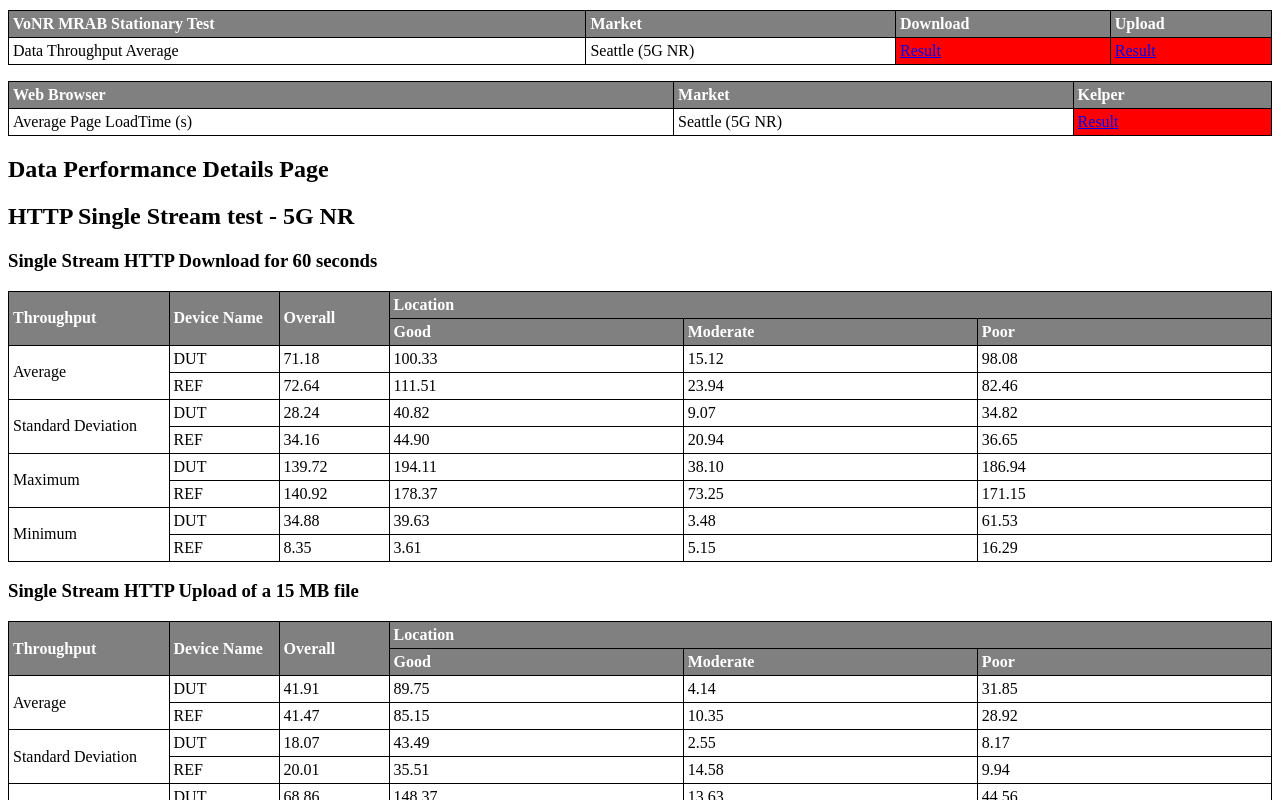
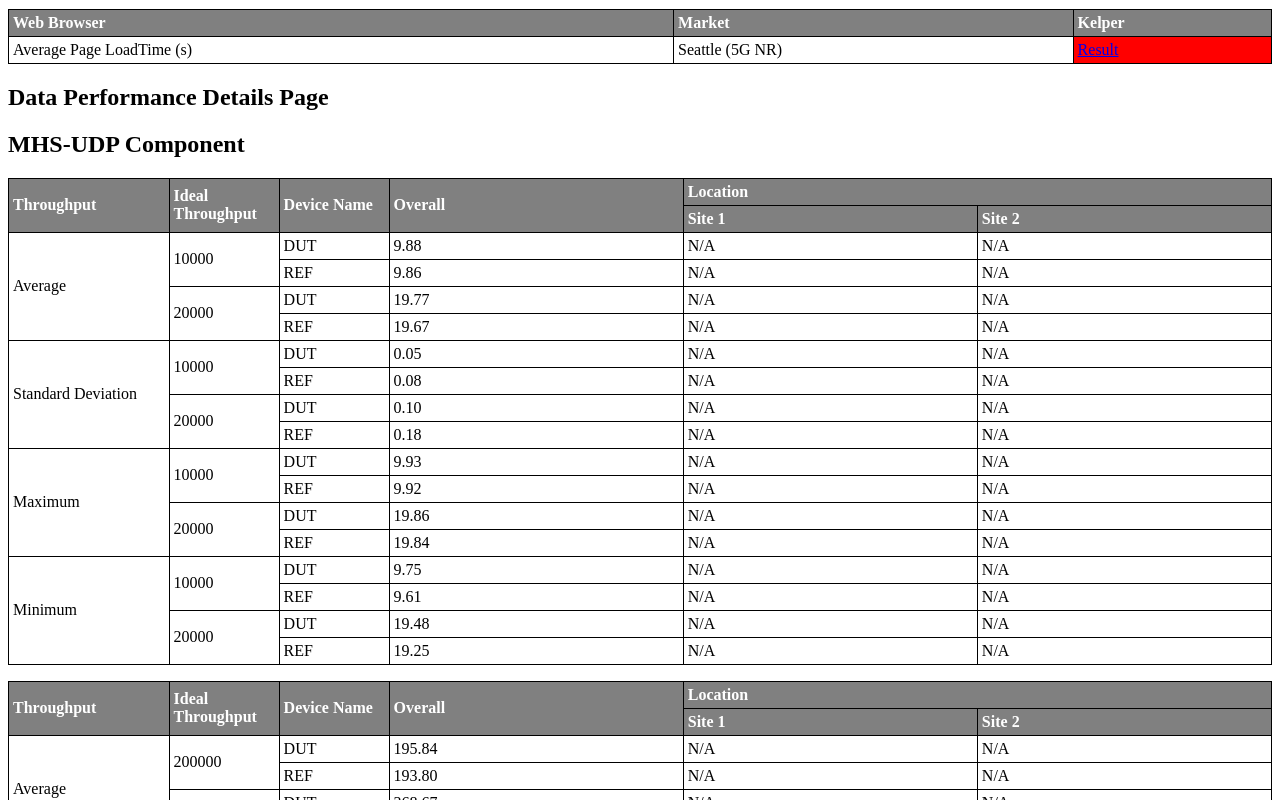
Before and after one commit to LiJieSu0/Fit4Launch_Report, a React (Create React App) app in the folder report-generator-app/: page / in a window 1280 px wide. Shown: the part 2340-3140 px from the top of the page. Built offline with nearby package versions, Linux system fonts and the light colour scheme; what chartjs-plugin-datalabels would draw is missing.

Commit message:
add mhs udp json

```diff
--- a/report-generator-app/src/ReportDetails/DataPerformance/DpDetailsPage.js
+++ b/report-generator-app/src/ReportDetails/DataPerformance/DpDetailsPage.js
@@ -15,9 +15,9 @@ function DpDetailsPage() {
   return (
     <div>
       <h2>Data Performance Details Page</h2>
-      <Dp_httpSS_Component />
+      {/* <Dp_httpSS_Component />
       <Dp_httpMS_Component />
-      <Dp_Udp_Component />
+      <Dp_Udp_Component /> */}
       {/* <Dp_Ping_Component/>
       <Dp_Webbrowser_Component />
       <Dp_playStore_Component/> */}
--- a/report-generator-app/src/ReportDetails/DataPerformance/MHS/Dp_MHS_Udp_Component.js
+++ b/report-generator-app/src/ReportDetails/DataPerformance/MHS/Dp_MHS_Udp_Component.js
@@ -1,55 +1,211 @@
-import React from "react";
+import React, { useState, useEffect } from "react";
 import DpMHSUdpTable from "./Table/DpMHSUdpTable";
+import udpDataRaw from '../../../DataFiles/SA/DpMHSResults/UDP.json'; // Direct import of JSON
 
 function Dp_MHS_Udp_Component() {
+  const [udpData, setUdpData] = useState(null);
+  const [error, setError] = useState(null);
+
+  useEffect(() => {
+    try {
+      setUdpData(udpDataRaw);
+    } catch (e) {
+      setError(e);
+    }
+  }, []);
+
   const ulIdealThroughput = [10000, 20000];
   const dlIdealThroughput = [200000, 400000];
-  const ulData = [
-    // Placeholder data - replace with actual data fetching logic
-    { Category: "Average", IdealThroughput: 10000, DeviceName: "DUT", Overall: "100", Site1: "90", Site2: "110" },
-    { Category: "Average", IdealThroughput: 10000, DeviceName: "REF", Overall: "95", Site1: "85", Site2: "105" },
-    { Category: "Average", IdealThroughput: 20000, DeviceName: "DUT", Overall: "200", Site1: "190", Site2: "210" },
-    { Category: "Average", IdealThroughput: 20000, DeviceName: "REF", Overall: "195", Site1: "185", Site2: "205" },
-    { Category: "Standard Deviation", IdealThroughput: 10000, DeviceName: "DUT", Overall: "5", Site1: "4", Site2: "6" },
-    { Category: "Standard Deviation", IdealThroughput: 10000, DeviceName: "REF", Overall: "4", Site1: "3", Site2: "5" },
-    { Category: "Standard Deviation", IdealThroughput: 20000, DeviceName: "DUT", Overall: "10", Site1: "9", Site2: "11" },
-    { Category: "Standard Deviation", IdealThroughput: 20000, DeviceName: "REF", Overall: "9", Site1: "8", Site2: "10" },
-    { Category: "Maximum", IdealThroughput: 10000, DeviceName: "DUT", Overall: "120", Site1: "110", Site2: "130" },
-    { Category: "Maximum", IdealThroughput: 10000, DeviceName: "REF", Overall: "115", Site1: "105", Site2: "125" },
-    { Category: "Maximum", IdealThroughput: 20000, DeviceName: "DUT", Overall: "240", Site1: "230", Site2: "250" },
-    { Category: "Maximum", IdealThroughput: 20000, DeviceName: "REF", Overall: "235", Site1: "225", Site2: "245" },
-    { Category: "Minimum", IdealThroughput: 10000, DeviceName: "DUT", Overall: "80", Site1: "70", Site2: "90" },
-    { Category: "Minimum", IdealThroughput: 10000, DeviceName: "REF", Overall: "75", Site1: "65", Site2: "85" },
-    { Category: "Minimum", IdealThroughput: 20000, DeviceName: "DUT", Overall: "160", Site1: "150", Site2: "170" },
-    { Category: "Minimum", IdealThroughput: 20000, DeviceName: "REF", Overall: "155", Site1: "145", Site2: "165" },
-  ];
 
-  const dlData = [
-    // Placeholder data - replace with actual data fetching logic
-    { Category: "Average", IdealThroughput: 200000, DeviceName: "DUT", Overall: "100", Site1: "90", Site2: "110" },
-    { Category: "Average", IdealThroughput: 200000, DeviceName: "REF", Overall: "95", Site1: "85", Site2: "105" },
-    { Category: "Average", IdealThroughput: 400000, DeviceName: "DUT", Overall: "200", Site1: "190", Site2: "210" },
-    { Category: "Average", IdealThroughput: 400000, DeviceName: "REF", Overall: "195", Site1: "185", Site2: "205" },
-    { Category: "Standard Deviation", IdealThroughput: 200000, DeviceName: "DUT", Overall: "5", Site1: "4", Site2: "6" },
-    { Category: "Standard Deviation", IdealThroughput: 200000, DeviceName: "REF", Overall: "4", Site1: "3", Site2: "5" },
-    { Category: "Standard Deviation", IdealThroughput: 400000, DeviceName: "DUT", Overall: "10", Site1: "9", Site2: "11" },
-    { Category: "Standard Deviation", IdealThroughput: 400000, DeviceName: "REF", Overall: "9", Site1: "8", Site2: "10" },
-    { Category: "Maximum", IdealThroughput: 200000, DeviceName: "DUT", Overall: "120", Site1: "110", Site2: "130" },
-    { Category: "Maximum", IdealThroughput: 200000, DeviceName: "REF", Overall: "115", Site1: "105", Site2: "125" },
-    { Category: "Maximum", IdealThroughput: 400000, DeviceName: "DUT", Overall: "240", Site1: "230", Site2: "250" },
-    { Category: "Maximum", IdealThroughput: 400000, DeviceName: "REF", Overall: "235", Site1: "225", Site2: "245" },
-    { Category: "Minimum", IdealThroughput: 200000, DeviceName: "DUT", Overall: "80", Site1: "70", Site2: "90" },
-    { Category: "Minimum", IdealThroughput: 200000, DeviceName: "REF", Overall: "75", Site1: "65", Site2: "85" },
-    { Category: "Minimum", IdealThroughput: 400000, DeviceName: "DUT", Overall: "160", Site1: "150", Site2: "170" },
-    { Category: "Minimum", IdealThroughput: 400000, DeviceName: "REF", Overall: "155", Site1: "145", Site2: "165" },
-  ];
+  const ulData = [];
+  const dlData = [];
+
+  if (error) {
+    return <div className='page-content'>Error: {error.message}</div>;
+  }
+
+  if (!udpData) {
+    return <div className='page-content'>Loading MHS-UDP data...</div>;
+  }
+
+  // Process udpData to populate ulData and dlData
+  const location1Data = udpData.Location1;
+
+  if (location1Data) {
+    // Process UL data
+    const ul10Mbps = location1Data["UDP Upload Task at 10 Mbps for 10 seconds"];
+    const ul20Mbps = location1Data["UDP Upload Task at 20 Mbps for 10 seconds"];
+
+    if (ul10Mbps) {
+      Object.keys(ul10Mbps).forEach(key => {
+        const deviceData = ul10Mbps[key];
+        if (deviceData["Analysis Direction"] === "UL") {
+          ulData.push({
+            Category: "Average",
+            IdealThroughput: 10000,
+            DeviceName: deviceData["Device Type"],
+            Overall: deviceData.Throughput.Mean.toFixed(2),
+            Site1: "N/A",
+            Site2: "N/A"
+          });
+          ulData.push({
+            Category: "Standard Deviation",
+            IdealThroughput: 10000,
+            DeviceName: deviceData["Device Type"],
+            Overall: deviceData.Throughput["Standard Deviation"].toFixed(2),
+            Site1: "N/A",
+            Site2: "N/A"
+          });
+          ulData.push({
+            Category: "Maximum",
+            IdealThroughput: 10000,
+            DeviceName: deviceData["Device Type"],
+            Overall: deviceData.Throughput.Maximum.toFixed(2),
+            Site1: "N/A",
+            Site2: "N/A"
+          });
+          ulData.push({
+            Category: "Minimum",
+            IdealThroughput: 10000,
+            DeviceName: deviceData["Device Type"],
+            Overall: deviceData.Throughput.Minimum.toFixed(2),
+            Site1: "N/A",
+            Site2: "N/A"
+          });
+        }
+      });
+    }
+
+    if (ul20Mbps) {
+      Object.keys(ul20Mbps).forEach(key => {
+        const deviceData = ul20Mbps[key];
+        if (deviceData["Analysis Direction"] === "UL") {
+          ulData.push({
+            Category: "Average",
+            IdealThroughput: 20000,
+            DeviceName: deviceData["Device Type"],
+            Overall: deviceData.Throughput.Mean.toFixed(2),
+            Site1: "N/A",
+            Site2: "N/A"
+          });
+          ulData.push({
+            Category: "Standard Deviation",
+            IdealThroughput: 20000,
+            DeviceName: deviceData["Device Type"],
+            Overall: deviceData.Throughput["Standard Deviation"].toFixed(2),
+            Site1: "N/A",
+            Site2: "N/A"
+          });
+          ulData.push({
+            Category: "Maximum",
+            IdealThroughput: 20000,
+            DeviceName: deviceData["Device Type"],
+            Overall: deviceData.Throughput.Maximum.toFixed(2),
+            Site1: "N/A",
+            Site2: "N/A"
+          });
+          ulData.push({
+            Category: "Minimum",
+            IdealThroughput: 20000,
+            DeviceName: deviceData["Device Type"],
+            Overall: deviceData.Throughput.Minimum.toFixed(2),
+            Site1: "N/A",
+            Site2: "N/A"
+          });
+        }
+      });
+    }
+
+    // Process DL data
+    const dl200Mbps = location1Data["UDP Download Task at 200 Mbps for 10 seconds"];
+    const dl400Mbps = location1Data["UDP Download Task at 400 Mbps for 10 seconds"];
+
+    if (dl200Mbps) {
+      Object.keys(dl200Mbps).forEach(key => {
+        const deviceData = dl200Mbps[key];
+        if (deviceData["Analysis Direction"] === "DL") {
+          dlData.push({
+            Category: "Average",
+            IdealThroughput: 200000,
+            DeviceName: deviceData["Device Type"],
+            Overall: deviceData.Throughput.Mean.toFixed(2),
+            Site1: "N/A",
+            Site2: "N/A"
+          });
+          dlData.push({
+            Category: "Standard Deviation",
+            IdealThroughput: 200000,
+            DeviceName: deviceData["Device Type"],
+            Overall: deviceData.Throughput["Standard Deviation"].toFixed(2),
+            Site1: "N/A",
+            Site2: "N/A"
+          });
+          dlData.push({
+            Category: "Maximum",
+            IdealThroughput: 200000,
+            DeviceName: deviceData["Device Type"],
+            Overall: deviceData.Throughput.Maximum.toFixed(2),
+            Site1: "N/A",
+            Site2: "N/A"
+          });
+          dlData.push({
+            Category: "Minimum",
+            IdealThroughput: 200000,
+            DeviceName: deviceData["Device Type"],
+            Overall: deviceData.Throughput.Minimum.toFixed(2),
+            Site1: "N/A",
+            Site2: "N/A"
+          });
+        }
+      });
+    }
+
+    if (dl400Mbps) {
+      Object.keys(dl400Mbps).forEach(key => {
+        const deviceData = dl400Mbps[key];
+        if (deviceData["Analysis Direction"] === "DL") {
+          dlData.push({
+            Category: "Average",
+            IdealThroughput: 400000,
+            DeviceName: deviceData["Device Type"],
+            Overall: deviceData.Throughput.Mean.toFixed(2),
+            Site1: "N/A",
+            Site2: "N/A"
+          });
+          dlData.push({
+            Category: "Standard Deviation",
+            IdealThroughput: 400000,
+            DeviceName: deviceData["Device Type"],
+            Overall: deviceData.Throughput["Standard Deviation"].toFixed(2),
+            Site1: "N/A",
+            Site2: "N/A"
+          });
+          dlData.push({
+            Category: "Maximum",
+            IdealThroughput: 400000,
+            DeviceName: deviceData["Device Type"],
+            Overall: deviceData.Throughput.Maximum.toFixed(2),
+            Site1: "N/A",
+            Site2: "N/A"
+          });
+          dlData.push({
+            Category: "Minimum",
+            IdealThroughput: 400000,
+            DeviceName: deviceData["Device Type"],
+            Overall: deviceData.Throughput.Minimum.toFixed(2),
+            Site1: "N/A",
+            Site2: "N/A"
+          });
+        }
+      });
+    }
+  }
 
   return (
     <div className='page-content'>
       <h2>MHS-UDP Component</h2>
       <DpMHSUdpTable data={ulData} IdealThroughput={ulIdealThroughput} />
       <DpMHSUdpTable data={dlData} IdealThroughput={dlIdealThroughput} />
-
     </div>
   );
 }
```
